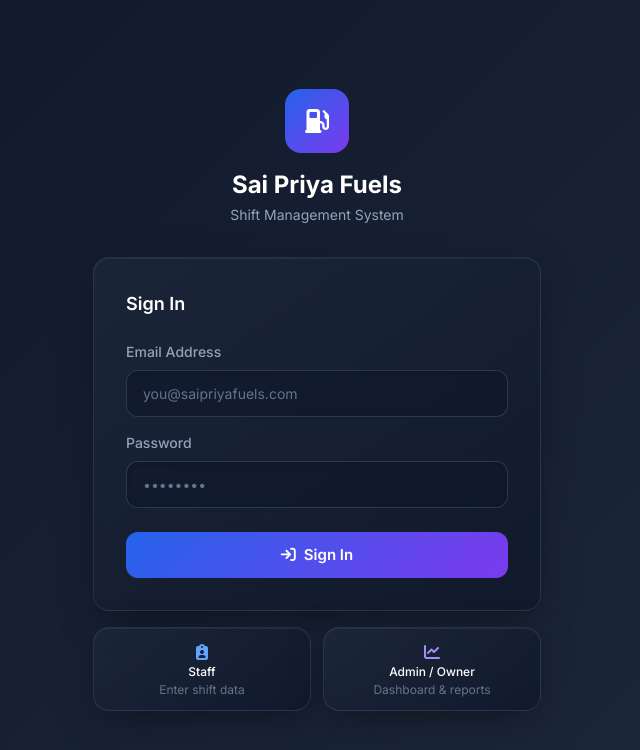
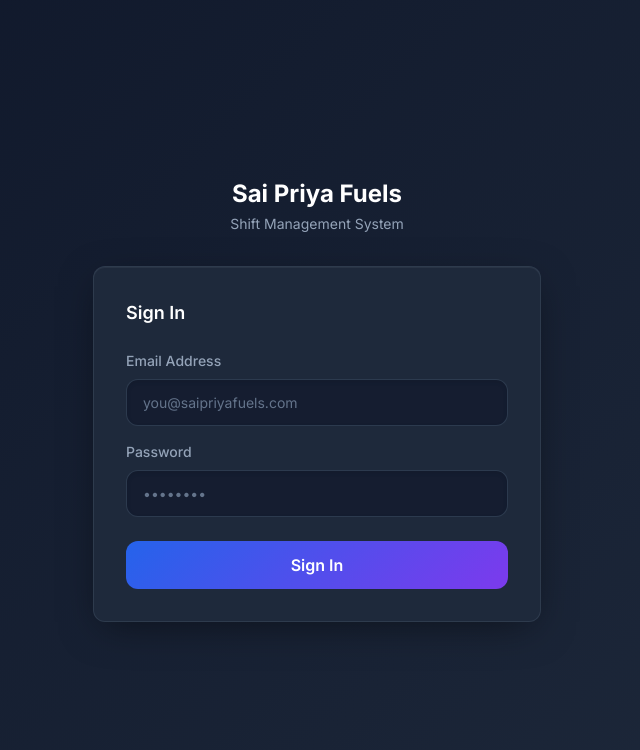
Before and after one commit to Anup0570/petrol-pump-system, a Next.js app: page /login in a window 1280 px wide. Shown: the top 750 px of the page, without its empty margins (323-963 px from the left). Built offline with nearby package versions, Linux system fonts and the light colour scheme.

Commit message:
fix login page syntax

```diff
--- a/app/login/page.tsx
+++ b/app/login/page.tsx
@@ -1,108 +1,79 @@
 'use client'
 
-import { useState } from 'react'
 import { login } from './actions'
 
 export default function LoginPage() {
-  const [error, setError] = useState('')
-  const [loading, setLoading] = useState(false)
+  return (
+    <div
+      className="min-h-screen flex items-center justify-center p-4"
+      style={{ background: 'linear-gradient(135deg, #0f172a 0%, #1e293b 100%)' }}
+    >
+      <div className="w-full max-w-md">
 
-  async function handleSubmit(e: React.FormEvent<HTMLFormElement>) {
-    e.preventDefault()
-    setLoading(true)
-    setError('')
-    const formData = new FormData(e.currentTarget)
-    const result = await login(formData)
-    if (result?.error) {
-      setError(result.error)
-      setLoading(false)
-    }
-  }
-
-  return (
-    <div className="min-h-screen flex items-center justify-center p-4" style={{ background: 'linear-gradient(135deg, #0f172a 0%, #1e293b 100%)' }}>
-      <div className="w-full max-w-md animate-fade-in">
         {/* Logo */}
         <div className="text-center mb-8">
-          <div className="inline-flex items-center justify-center w-16 h-16 rounded-2xl mb-4"
-               style={{ background: 'linear-gradient(135deg, #2563eb, #7c3aed)' }}>
-            <i className="fa-solid fa-gas-pump text-white text-2xl"></i>
-          </div>
           <h1 className="text-2xl font-bold text-white">Sai Priya Fuels</h1>
-          <p className="text-sm mt-1" style={{ color: '#94a3b8' }}>Shift Management System</p>
+          <p className="text-sm mt-1" style={{ color: '#94a3b8' }}>
+            Shift Management System
+          </p>
         </div>
 
         {/* Card */}
-        <div className="glass-panel" style={{ padding: '32px' }}>
+        <div
+          className="glass-panel"
+          style={{ padding: '32px', background: '#1e293b', borderRadius: '12px' }}
+        >
           <h2 className="text-lg font-semibold mb-6 text-white">Sign In</h2>
 
-          <form onSubmit={handleSubmit}>
+          {/* IMPORTANT */}
+          <form action={login}>
+
             <div className="mb-4">
-              <label className="block text-sm font-medium mb-2" style={{ color: '#94a3b8' }}>
+              <label
+                className="block text-sm font-medium mb-2"
+                style={{ color: '#94a3b8' }}
+              >
                 Email Address
               </label>
+
               <input
                 name="email"
                 type="email"
                 required
+                className="w-full p-2 rounded bg-slate-800 text-white"
                 placeholder="you@saipriyafuels.com"
-                autoComplete="email"
               />
             </div>
 
             <div className="mb-6">
-              <label className="block text-sm font-medium mb-2" style={{ color: '#94a3b8' }}>
+              <label
+                className="block text-sm font-medium mb-2"
+                style={{ color: '#94a3b8' }}
+              >
                 Password
               </label>
+
               <input
                 name="password"
                 type="password"
                 required
+                className="w-full p-2 rounded bg-slate-800 text-white"
                 placeholder="••••••••"
-                autoComplete="current-password"
               />
             </div>
 
-            {error && (
-              <div className="mb-4 p-3 rounded-lg text-sm font-medium"
-                   style={{ background: 'rgba(239,68,68,0.1)', color: '#f87171', border: '1px solid rgba(239,68,68,0.3)' }}>
-                <i className="fa-solid fa-circle-exclamation mr-2"></i>
-                {error === 'Invalid login credentials' ? 'Incorrect email or password.' : error}
-              </div>
-            )}
-
             <button
               type="submit"
-              disabled={loading}
-              className="w-full py-3 rounded-xl font-semibold text-white transition-all duration-200"
+              className="w-full py-3 rounded-xl font-semibold text-white"
               style={{
-                background: loading ? '#334155' : 'linear-gradient(135deg, #2563eb, #7c3aed)',
-                cursor: loading ? 'not-allowed' : 'pointer',
-                border: 'none',
-                fontSize: '15px'
+                background: 'linear-gradient(135deg, #2563eb, #7c3aed)',
+                border: 'none'
               }}
             >
-              {loading ? (
-                <><i className="fa-solid fa-spinner fa-spin mr-2"></i>Signing in...</>
-              ) : (
-                <><i className="fa-solid fa-arrow-right-to-bracket mr-2"></i>Sign In</>
-              )}
+              Sign In
             </button>
+
           </form>
-        </div>
-
-        {/* Role hint */}
-        <div className="mt-4 grid grid-cols-2 gap-3">
-          <div className="glass-panel text-center" style={{ padding: '12px 16px' }}>
-            <i className="fa-solid fa-clipboard-user mb-1 block" style={{ color: '#60a5fa' }}></i>
-            <p className="text-xs font-medium text-white">Staff</p>
-            <p className="text-xs mt-0.5" style={{ color: '#64748b' }}>Enter shift data</p>
-          </div>
-          <div className="glass-panel text-center" style={{ padding: '12px 16px' }}>
-            <i className="fa-solid fa-chart-line mb-1 block" style={{ color: '#a78bfa' }}></i>
-            <p className="text-xs font-medium text-white">Admin / Owner</p>
-            <p className="text-xs mt-0.5" style={{ color: '#64748b' }}>Dashboard & reports</p>
-          </div>
         </div>
       </div>
     </div>
```
